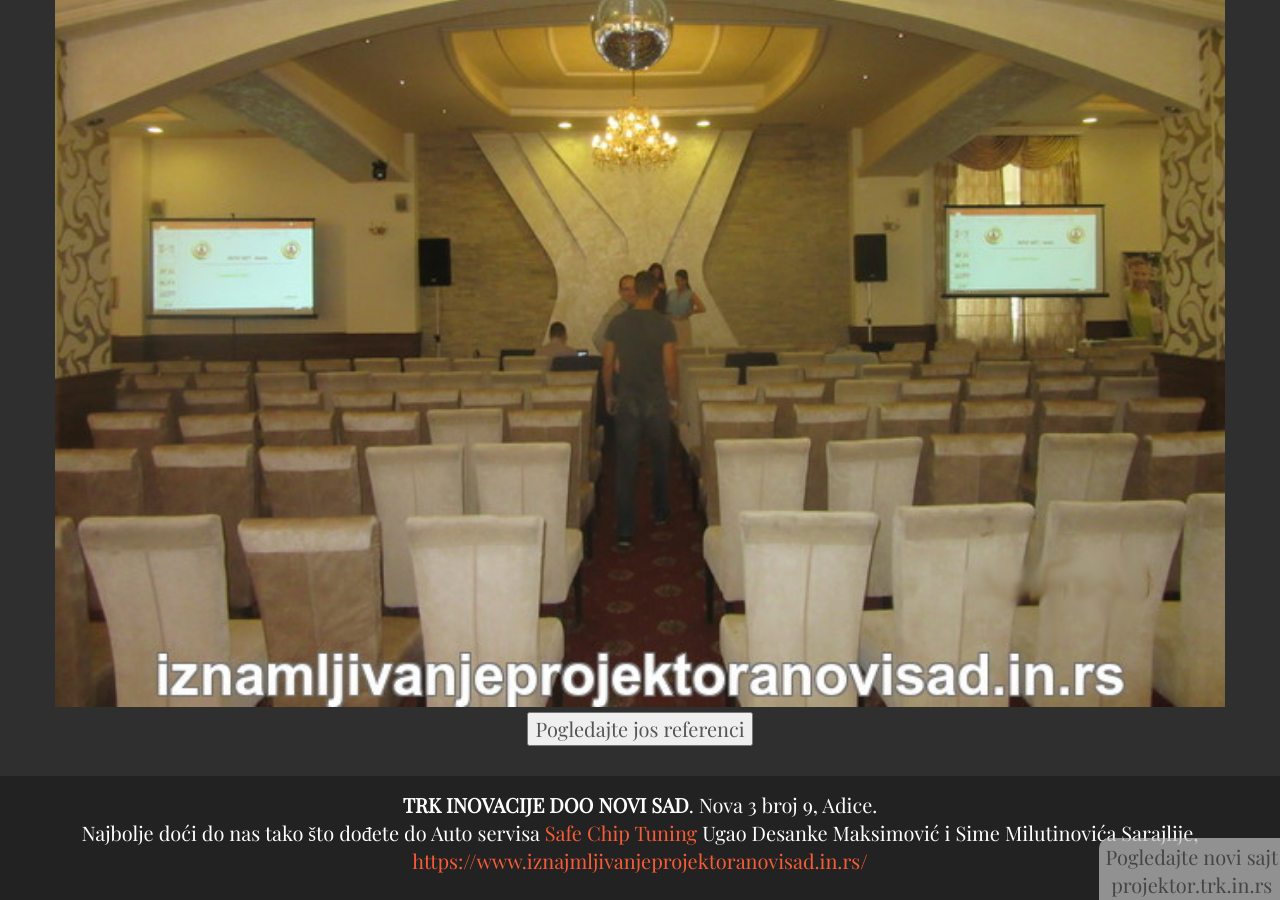
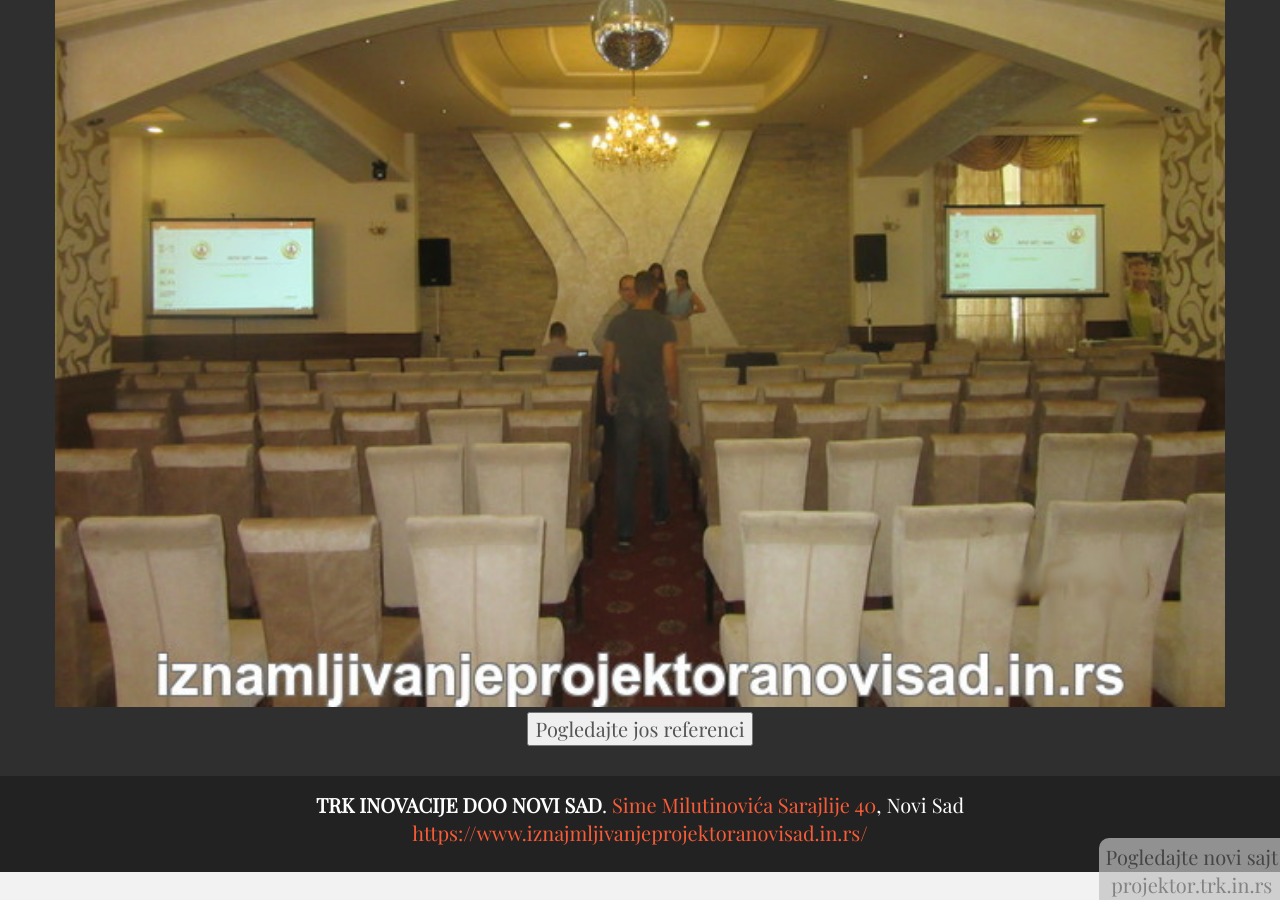
Before and after one commit to kulakajak/iznajmiprojektornovisad, a Jekyll site: the page built from index.html, in a window 1280 px wide and 900 px high, scrolled down 3984 px. Built offline with Jekyll 4.4.1, drawn with Linux system fonts in a browser that asks for light colours; nearby versions of some CDN libraries; some web fonts are replaced.

Commit message:
Update address

```diff
--- a/index.html
+++ b/index.html
@@ -300,7 +300,7 @@ layout: default
           </div>
           <div class='form-group'>
             <label for="adresa">Ulica i broj gde treba da dostavimo projektor</label>
-            <input type="text" name="adresa" id="adresa" placeholder="Nova 3 br. 9, kod servisa levo">
+            <input type="text" name="adresa" id="adresa" placeholder="Sime Sarajlije, kod prodavnice Dolina">
           </div>
           <div class='form-group'>
             <label for="email">Vaša imejl adresa *</label>
@@ -365,13 +365,7 @@ layout: default
   <div id="c">
     <div class="container">
       <p><b>TRK INOVACIJE DOO NOVI SAD</b>.
-        Nova 3 broj 9, Adice.
-        <br>
-        Najbolje doći do nas tako što dođete do Auto servisa
-        <a
-          href='https://www.google.com/maps/place/Safe+Chip+Tuning/@45.232882,19.79922,15z/data=!4m5!3m4!1s0x0:0xe8065d76cef70aa3!8m2!3d45.232882!4d19.79922'>Safe
-          Chip Tuning</a>
-          Ugao Desanke Maksimović i Sime Milutinovića Sarajlije,
+        <a href='https://www.google.com/maps/place/TRK+INOVACIJE+DOO+NOVI+SAD/@45.2334974,19.7974555,17z/data=!4m13!1m7!3m6!1s0x475b0fd4dd740a91:0xb1e70098747ca5a0!2z0KHQuNC80LUg0JzQuNC70YPRgtC40L3QvtCy0LjRm9CwINCh0LDRgNCw0ZjQu9C40ZjQtSAzOCwg0J3QvtCy0Lgg0KHQsNC0IDQwNjk1Mw!3b1!8m2!3d45.2334974!4d19.7996442!3m4!1s0x0:0x36b3afbea8afc8be!8m2!3d45.2331166!4d19.7985448'>Sime Milutinovića Sarajlije 40</a>, Novi Sad
           <br>
           <a href='https://www.iznajmljivanjeprojektoranovisad.in.rs/'>https://www.iznajmljivanjeprojektoranovisad.in.rs/</a>
       </p>
```
